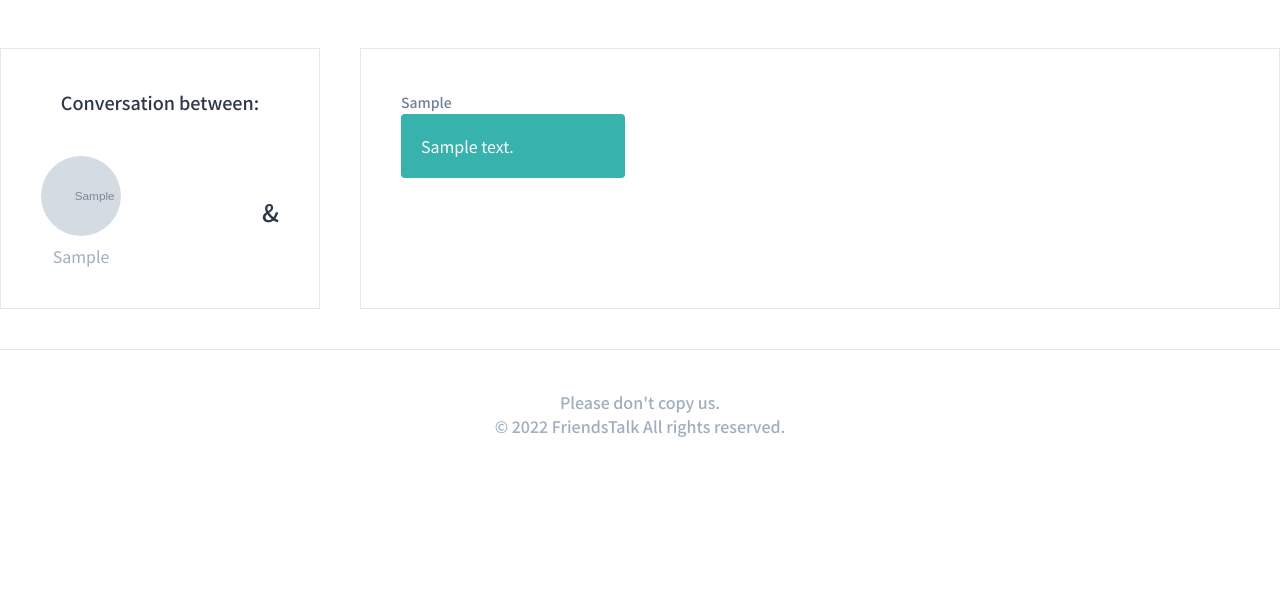
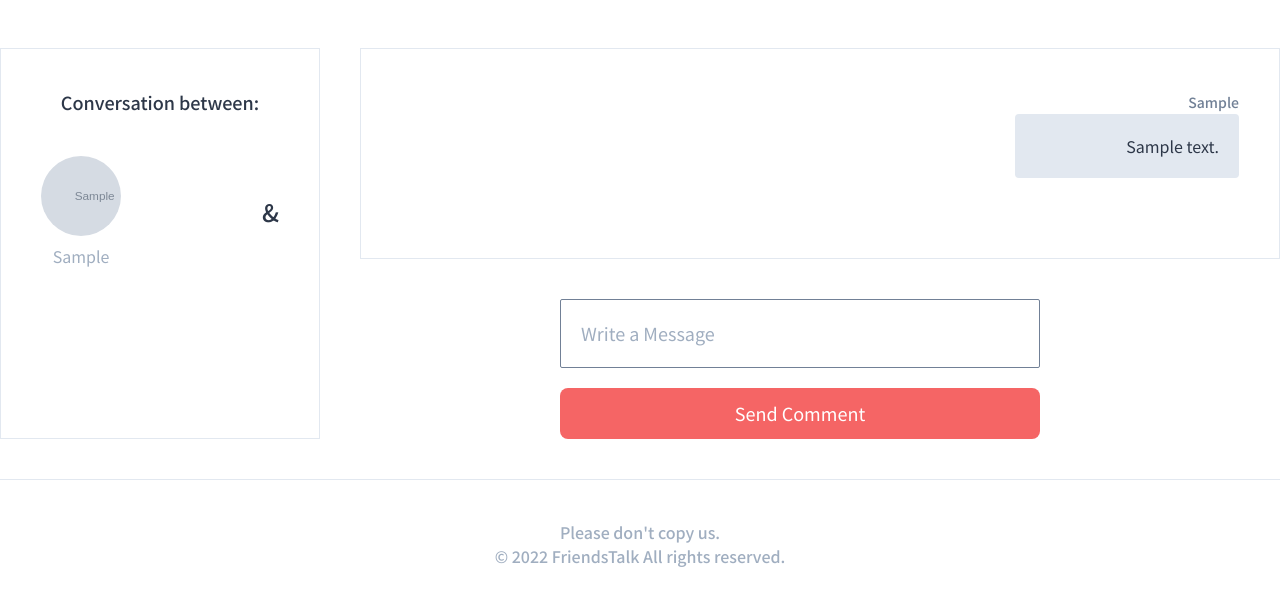
Before and after one commit to YoungchanChang/ES_BERT_CHAT, a Django app: page /conversations/1/ in a window 1280 px wide. Shown: the part 80-686 px from the top of the page. Run offline with Django 3.2, Linux system fonts and the light colour scheme; tables that the repository leaves empty hold one stand-in row (values such as "Sample post"); grey boxes marked "Sample" are stand-in pictures; style sheets or scripts are compiled from the project's sources; some libraries are stand-ins or nearby versions.

Commit message:
Update conversation_detail.html
- 대화 목록 추가 및 변경

```diff
--- a/django_web/templates/conversations/conversation_detail.html
+++ b/django_web/templates/conversations/conversation_detail.html
@@ -25,18 +25,19 @@
                 {% endfor %}
             </div>
         </div>
-        <div class="border flex-grow ml-10 p-10 flex flex-col">
+        <div class="flex-grow">
+        <div class="border  ml-10 p-10 flex flex-col">
                 {% if conversation.messages.count == 0 %}
                     no messages
                 {% else %}
                     {% for message in conversation.messages.all  %}
-                    <div class="mb-10 {% if message.user.first_name == "FriendBot" %}
+                        <div class="mb-10 {% if message.user.first_name != "FriendBot" %}
                             self-end
                             text-right
                         {% endif %}">
                             <span class="text-sm font-medium text-gray-600">{{message.user.first_name}}</span>
                             <div class="mt-px p-5 w-56 rounded
-                            {% if message.user.first_name != "FriendBot" %}
+                                {% if message.user.first_name == "FriendBot" %}
                                     bg-teal-500
                                     text-white
                                 {% else %}
@@ -48,6 +49,13 @@
                         </div>
                     {% endfor %}
                 {% endif %}
+
+            </div>
+            <form class="mt-10 w-1/2 mx-auto" method="POST">
+                {% csrf_token %}
+                <input class="border-box mb-5" name="message" placeholder="Write a Message" required />
+                <button class="btn-link">Send Comment</button>
+            </form>
         </div>
 
     </div>
```
Lines whose indentation alone changed are shown as unchanged.
